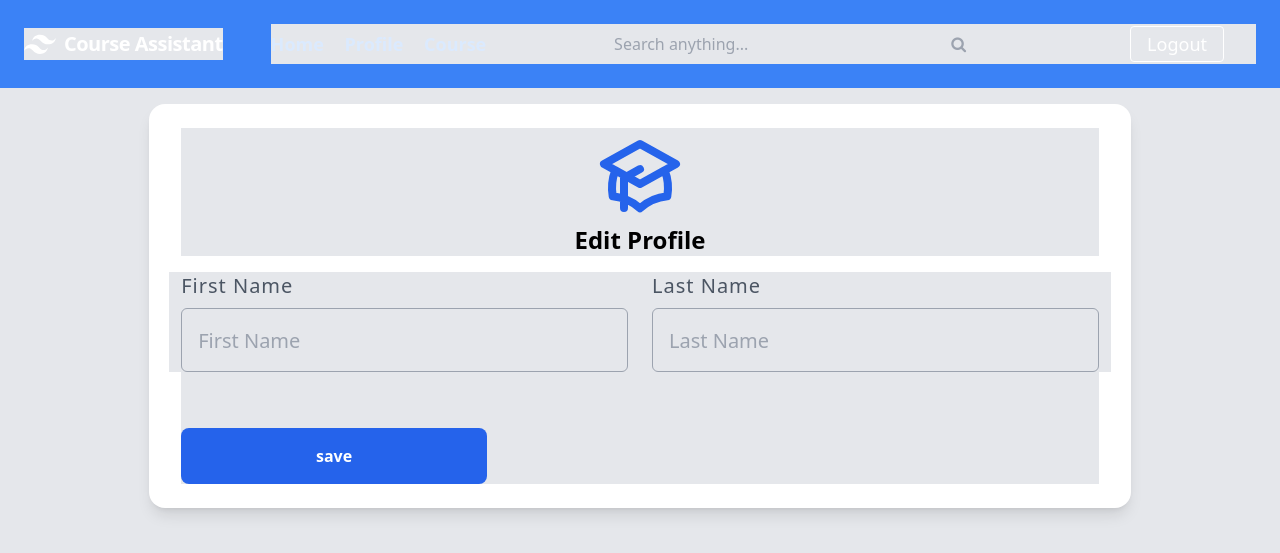
After one commit to ehsan18t/course-assistant, a PHP site: page /user/edit-profile.php in a window 1280 px wide. The commit adds this page. Shown: the top 553 px of the page. Run offline with PHP 8.4, Linux system fonts and the light colour scheme; the visitor is signed in with stand-in values (Sample User, id 1); some libraries are stand-ins or nearby versions.

Commit message:
added edit profile feature

```diff
--- a/config/pages.php
+++ b/config/pages.php
@@ -42,6 +42,7 @@
        'connection' => INC_DOMAIN . '/include/connection.php',
         'main-function' => INC_DOMAIN . '/include/function.php',
         'signup-function' => INC_DOMAIN . '/include/signup_function.php',
+        'edit-profile-function' => INC_DOMAIN . '/include/edit-profile-function.php',
         'logout' => DOMAIN . '/user/logout.php',
         'nav-main' => INC_DOMAIN . '/template/nav-main.php',
         'nav-logged' => INC_DOMAIN . '/template/nav-menu-for-logged-user.php',
--- a/css/styles.css
+++ b/css/styles.css
@@ -424,8 +424,8 @@ Ensure the default browser behavior of the `hidden` attribute.
 }
 
 *, ::before, ::after {
-  --tw-border-opacity: 1;
-  border-color: rgb(229 231 235 / var(--tw-border-opacity));
+  --tw-bg-opacity: 1;
+  background-color: rgb(229 231 235 / var(--tw-bg-opacity));
   --tw-ring-inset: var(--tw-empty,/*!*/ /*!*/);
   --tw-ring-offset-width: 0px;
   --tw-ring-offset-color: #fff;
@@ -443,8 +443,6 @@ Ensure the default browser behavior of the `hidden` attribute.
   min-height: 100vh;
   align-items: center;
   justify-content: center;
-  --tw-bg-opacity: 1;
-  background-color: rgb(229 231 235 / var(--tw-bg-opacity));
 }
 
 .content {
--- /dev/null
+++ b/include/edit-profile-function.php
@@ -0,0 +1,16 @@
+<?php
+function edit_profile($conn, $POST, $email)
+{
+    if($_SERVER['REQUEST_METHOD'] == "POST") {
+        $f_name = $POST['firstName'];
+        $l_name = $POST['lastName'];
+
+        if(!empty($f_name) && !empty($l_name)) {
+            $query = "UPDATE users SET f_name='$f_name', l_name='$l_name' WHERE email='$email'";
+            $conn->query($query);
+            header("Location: " . PAGES['profile']);
+        } else {
+            echo "Edit Profile Failed!";
+        }
+    }
+}
--- /dev/null
+++ b/user/edit-profile.php
@@ -0,0 +1,53 @@
+<!DOCTYPE html>
+
+<html lang="en">
+<?php
+    require_once '../header.php';
+    $user_data = check_login($conn);
+    require_once INCLUDES['edit-profile-function'];
+    edit_profile($conn, $_POST, $user_data['email']);
+?>
+
+<title>Home Page</title>
+</head>
+
+<body style="
+  --tw-bg-opacity: 1;
+  background-color: rgb(229 231 235 / var(--tw-bg-opacity));">
+<?php require_once TEM_NAV_MAIN; ?>
+<?php require_once TEM_NAV_LOGGED; ?>
+
+<div class="container" style="min-height: auto">
+    <div class="content">
+        <div class="icon-center">
+            <svg xmlns="http://www.w3.org/2000/svg" class="icon-color" fill="none" viewBox="0 0 24 24"
+                 stroke="currentColor">
+                <path d="M12 14l9-5-9-5-9 5 9 5z" />
+                <path
+                        d="M12 14l6.16-3.422a12.083 12.083 0 01.665 6.479A11.952 11.952 0 0012 20.055a11.952 11.952 0 00-6.824-2.998 12.078 12.078 0 01.665-6.479L12 14z" />
+                <path stroke-linecap="round" stroke-linejoin="round" stroke-width="2"
+                      d="M12 14l9-5-9-5-9 5 9 5zm0 0l6.16-3.422a12.083 12.083 0 01.665 6.479A11.952 11.952 0 0012 20.055a11.952 11.952 0 00-6.824-2.998 12.078 12.078 0 01.665-6.479L12 14zm-4 6v-7.5l4-2.222" />
+            </svg>
+        </div>
+        <h3 class="title-login-bar">Edit Profile</h3>
+        <form method="post">
+            <!-- Name -->
+            <div class="content-block">
+                <div class="first-of-two">
+                    <label class="block-label" for="firstName">First Name<label>
+                            <input type="text" name="firstName" placeholder="First Name" class="input-login">
+                </div>
+                <div class="second-of-two">
+                    <label class="block-label" for="lastName">Last Name<label>
+                            <input type="text" name="lastName" placeholder="Last Name" class="input-login">
+                </div>
+            </div>
+            <div class="login-container"><button type="submit" name="save" class="btn-register">save</button>
+            </div>
+    </div>
+    </form>
+</div>
+</div>
+</body>
+
+</html>
```
